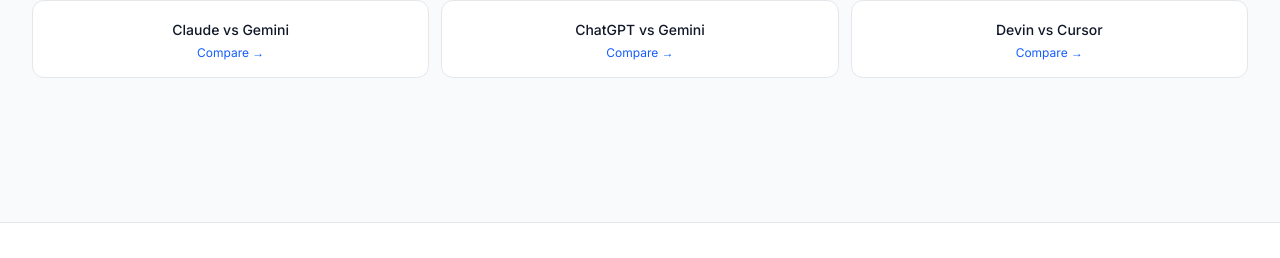
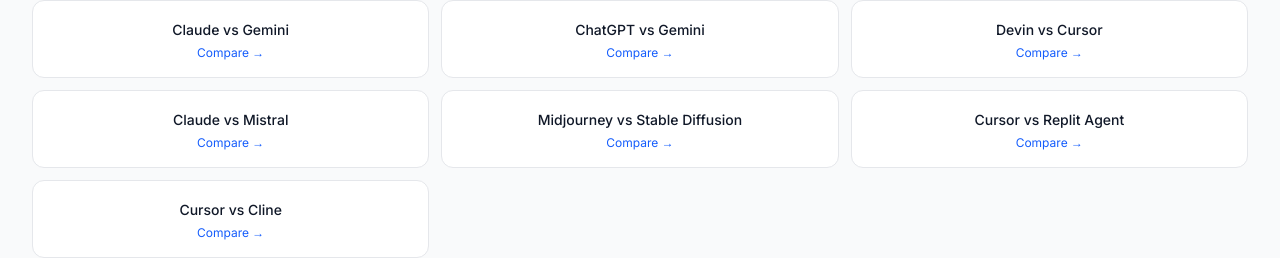
Before and after one commit to agentcodex-dev/agentcodex, a Next.js app: page /compare in a window 1280 px wide. Shown: the part 563-821 px from the top of the page. Built offline with nearby package versions, Linux system fonts and the light colour scheme; no server answers; the database is empty.

Commit message:
feat: add more agents

```diff
--- a/src/app/compare/[pair]/page.tsx
+++ b/src/app/compare/[pair]/page.tsx
@@ -67,6 +67,11 @@
     { pair: 'llama-vs-claude' },
     { pair: 'bolt-new-vs-cursor' },
     { pair: 'github-copilot-vs-windsurf' },
+    { pair: 'claude-vs-mistral' },
+    { pair: 'midjourney-vs-stable-diffusion' },
+    { pair: 'cursor-vs-replit-agent' },
+    { pair: 'cursor-vs-cline' },
+    { pair: 'grok-vs-chatgpt' },
   ]
 }
 
--- a/src/app/compare/page.tsx
+++ b/src/app/compare/page.tsx
@@ -47,6 +47,10 @@
   { a: 'claude', b: 'gemini', label: 'Claude vs Gemini' },
   { a: 'chatgpt', b: 'gemini', label: 'ChatGPT vs Gemini' },
   { a: 'devin', b: 'cursor', label: 'Devin vs Cursor' },
+  { a: 'claude', b: 'mistral', label: 'Claude vs Mistral' },
+  { a: 'midjourney', b: 'stable-diffusion', label: 'Midjourney vs Stable Diffusion' },
+  { a: 'cursor', b: 'replit-agent', label: 'Cursor vs Replit Agent' },
+  { a: 'cursor', b: 'cline', label: 'Cursor vs Cline' },
 ]
 
 export default async function ComparePage({
```
